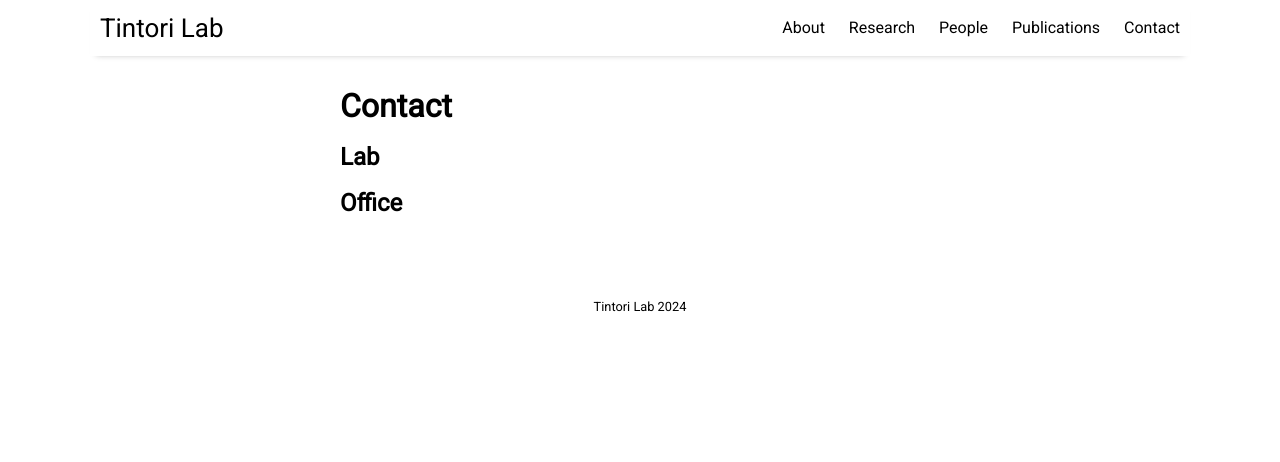
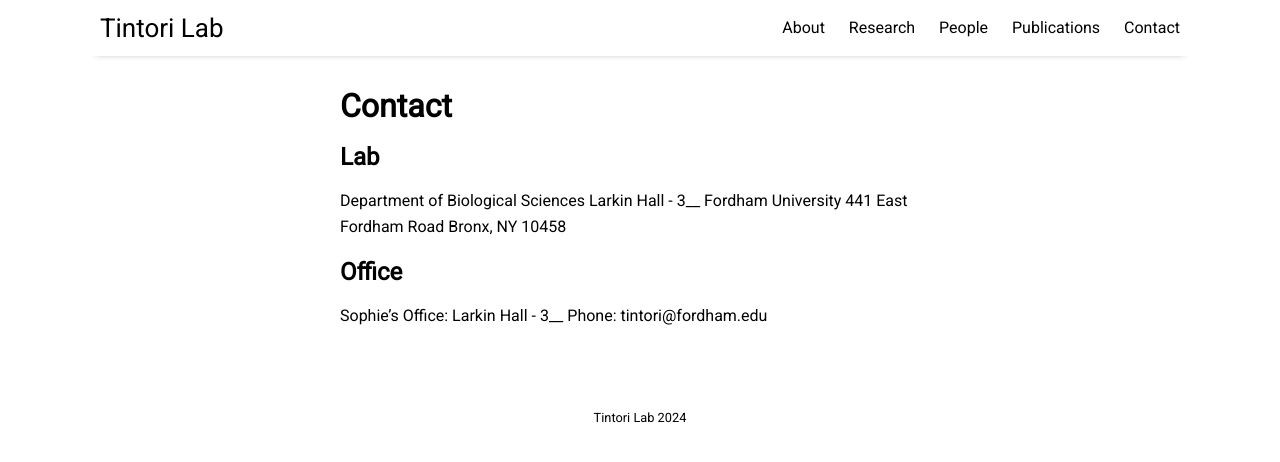
Before and after one commit to tintori/tintori.github.io, a Jekyll site: the page built from _posts/2016-09-09-contact.md, in a window 1280 px wide. Shown: the top 462 px of the page. Built offline with Jekyll 4.4.1, drawn with Linux system fonts in a browser that asks for light colours; nearby versions of some CDN libraries.

Commit message:
posts not pages

```diff
--- a/_posts/2016-09-09-contact.md
+++ b/_posts/2016-09-09-contact.md
@@ -4,12 +4,16 @@
 image: subway_2700x3268.jpg
 ---
 
-
-
-
-
 ## Lab
 
-
+Department of Biological Sciences
+Larkin Hall - 3__
+Fordham University
+441 East Fordham Road
+Bronx, NY 10458
 
 ## Office
+
+Sophie's Office: Larkin Hall - 3__
+Phone:
+tintori@fordham.edu
```
Also changed, not shown: _posts/2016-10-10-publications.md (+15 -0 lines), _posts/2017-01-01-people.md (+2 -0 lines), _posts/2023-05-05-research.md (+4 -0 lines), _posts/2024-04-04-about.md (+3 -1 lines), pages_obs/about.md (renamed from pages/about.md), pages_obs/contact.md (renamed from pages/contact.md), pages_obs/people.md (renamed from pages/people.md), pages_obs/publications.md (renamed from pages/publications.md), pages_obs/research.md (renamed from pages/research.md), 2 other files.
